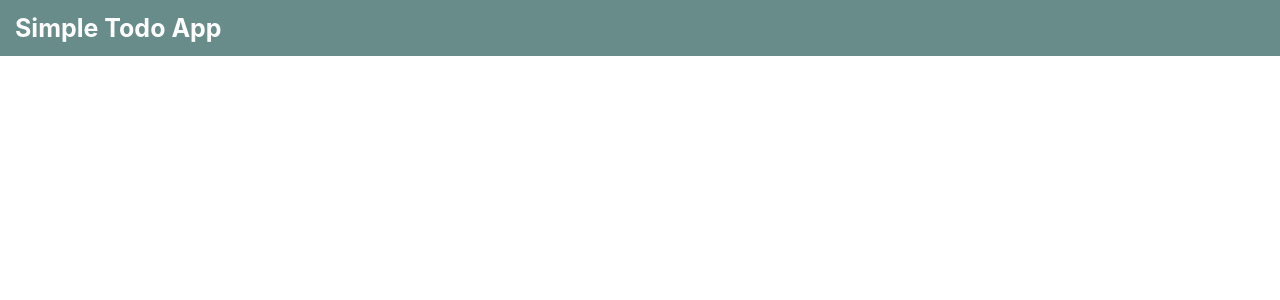
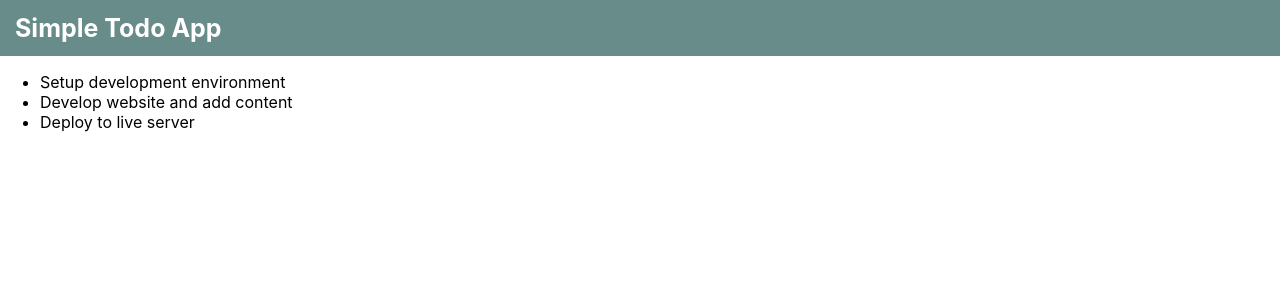
Before and after one commit to cdtri/Frontend, a React (Create React App) app: page / in a window 1280 px wide. Shown: the top 300 px of the page. Built offline with nearby package versions, Linux system fonts and the light colour scheme.

Commit message:
Cách truy xuất vào state

```diff
--- a/src/components/TodoApp.js
+++ b/src/components/TodoApp.js
@@ -1,10 +1,34 @@
 import React from 'react'
 import Header from './layouts/Header';
 class TodoApp extends React.Component {
+    state = {
+        todos: [
+            {
+                id: 1,
+                title: "Setup development environment",
+                completed: true
+            },
+            {
+                id: 2,
+                title: "Develop website and add content",
+                completed: false
+            },
+            {
+                id: 3,
+                title: "Deploy to live server",
+                completed: false
+            }
+        ]
+    }
     render() {
         return (
             <div>
                 <Header></Header>
+                <ul>
+                    {this.state.todos.map(todo => (
+                        <li key={todo.id}>{todo.title}</li>
+                    ))}
+                </ul>
             </div>
         )
     }
```
